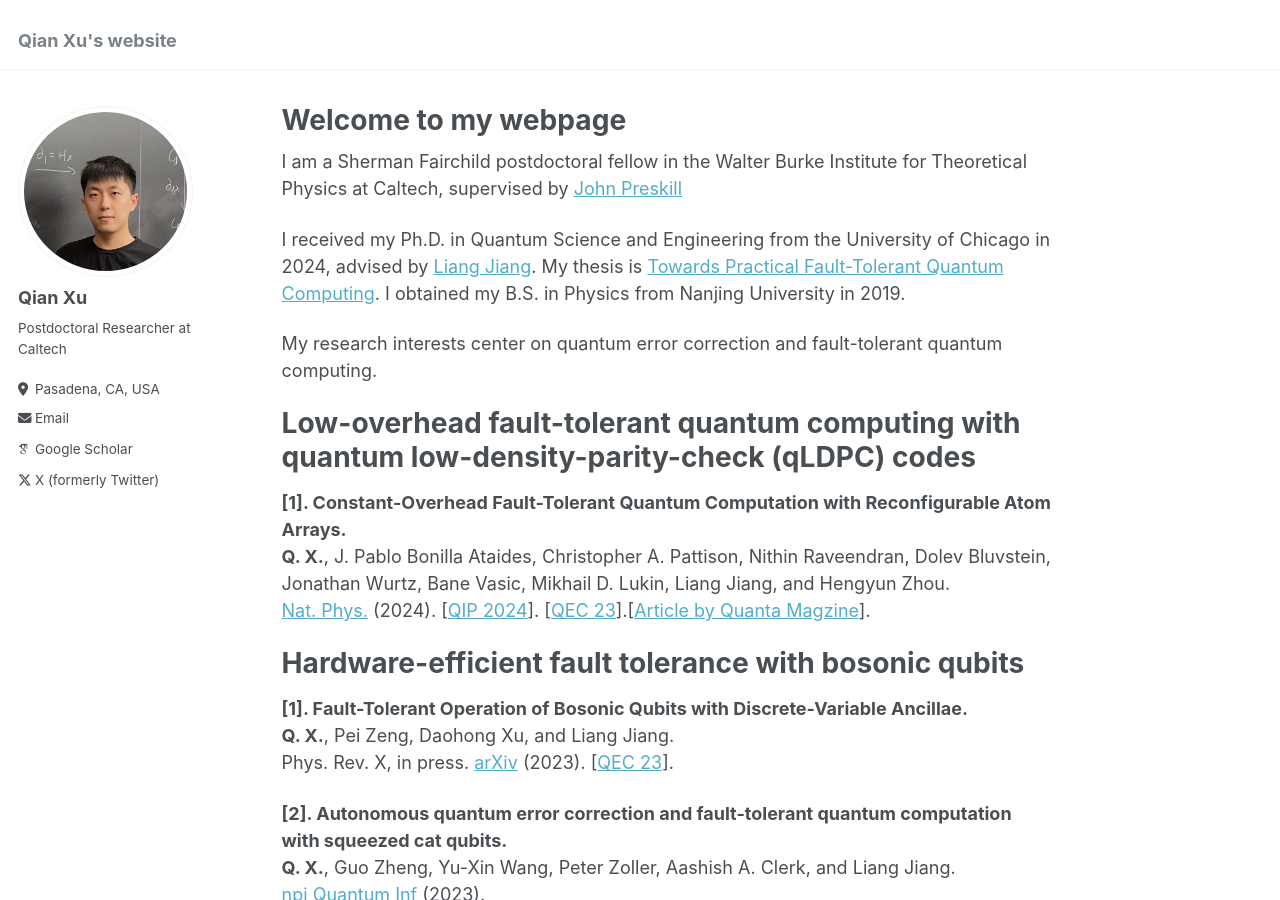
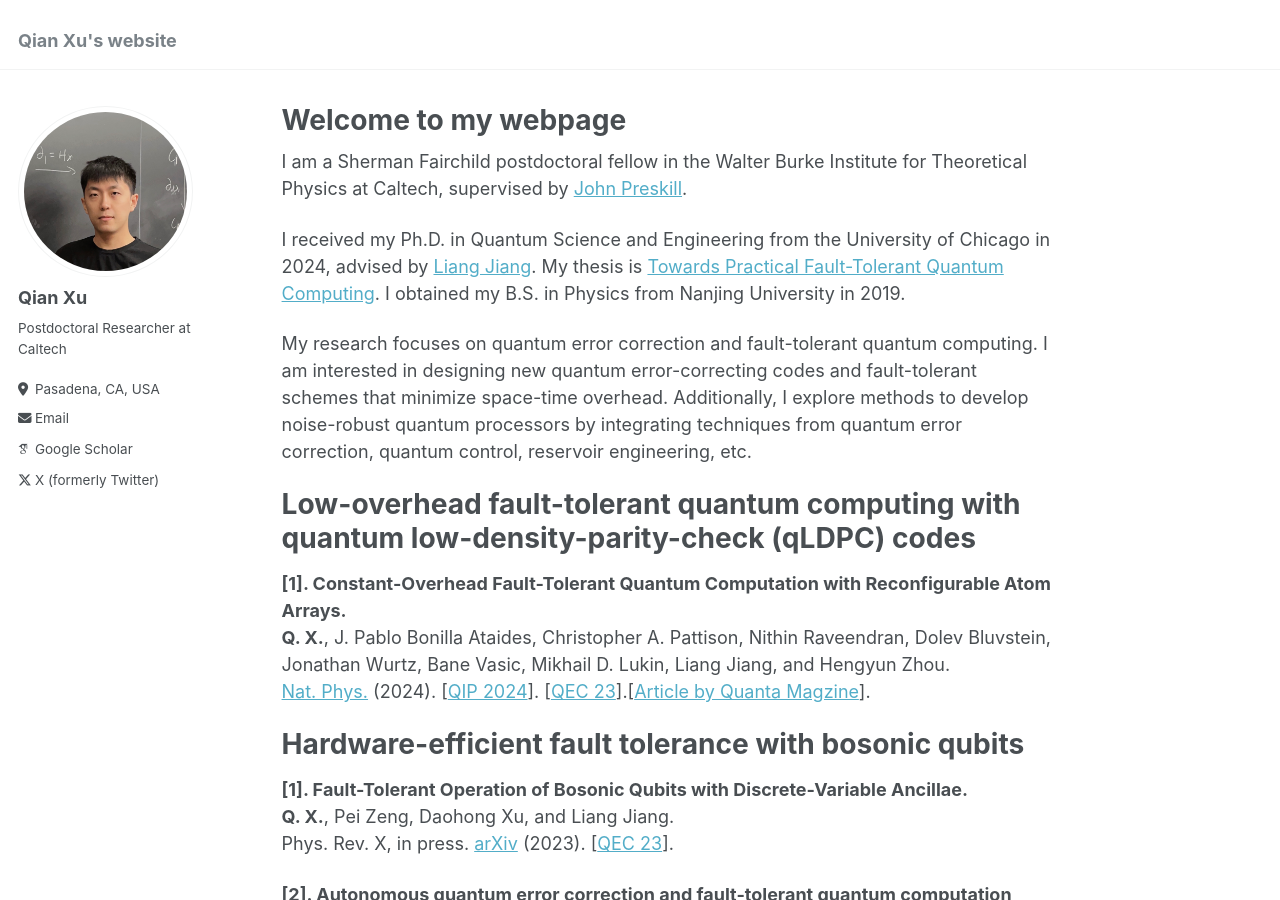
Before and after one commit to deltaXdeltaQ/deltaXdeltaQ.github.io, a Jekyll site: the page built from _pages/about.md, in a window 1280 px wide and 900 px high. Built offline with Jekyll 4.4.1, drawn with Linux system fonts in a browser that asks for light colours; some web fonts are replaced.

Commit message:
Update about.md

```diff
--- a/_pages/about.md
+++ b/_pages/about.md
@@ -7,11 +7,11 @@ redirect_from:
   - /about.html
 ---
 
-I am a Sherman Fairchild postdoctoral fellow in the Walter Burke Institute for Theoretical Physics at Caltech, supervised by [John Preskill](http://theory.caltech.edu/~preskill/)
+I am a Sherman Fairchild postdoctoral fellow in the Walter Burke Institute for Theoretical Physics at Caltech, supervised by [John Preskill](http://theory.caltech.edu/~preskill/).
 
 I received my Ph.D. in Quantum Science and Engineering from the University of Chicago in 2024, advised by [Liang Jiang](https://pme.uchicago.edu/faculty/liang-jiang). My thesis is [Towards Practical Fault-Tolerant Quantum Computing](https://knowledge.uchicago.edu/record/12363?v=pdf). I obtained my B.S. in Physics from Nanjing University in 2019.
 
-My research interests center on quantum error correction and fault-tolerant quantum computing.
+My research focuses on quantum error correction and fault-tolerant quantum computing. I am interested in designing new quantum error-correcting codes and fault-tolerant schemes that minimize space-time overhead. Additionally, I explore methods to develop noise-robust quantum processors by integrating techniques from quantum error correction, quantum control, reservoir engineering, etc.
 
 Low-overhead fault-tolerant quantum computing with quantum low-density-parity-check (qLDPC) codes
 ======
```
